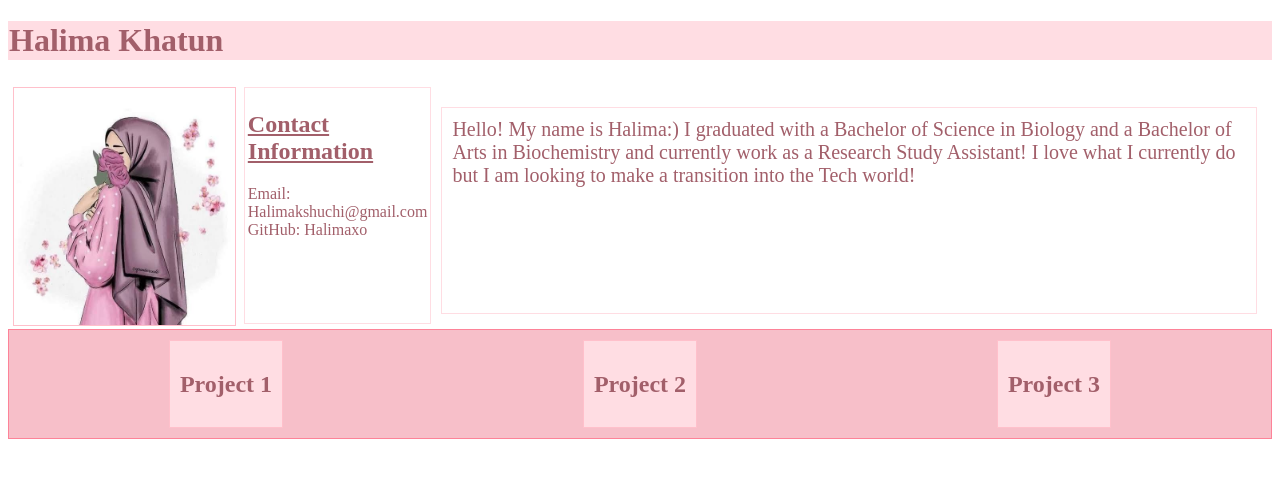
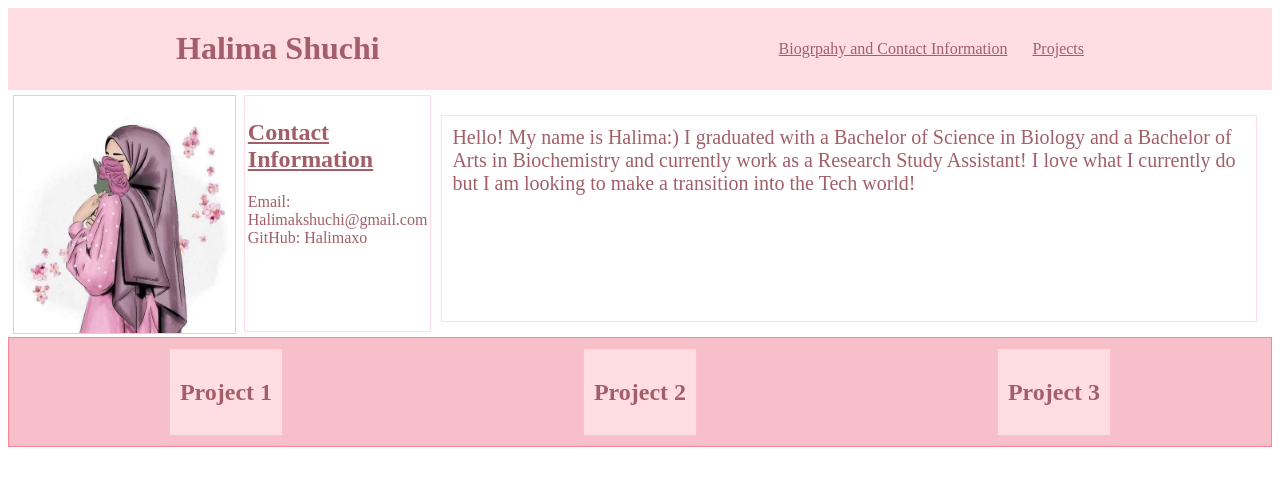
Before and after one commit to Halimaxo/Halima-Khatun-Portfolio-Page-, a plain HTML site: page index.html in a window 1280 px wide. Drawn offline with Linux system fonts and the light colour scheme.

Commit message:
Updating the navigation links

```diff
--- a/assets/css/style.css
+++ b/assets/css/style.css
@@ -1,9 +1,46 @@
-.main-top-header {
+.header {
     border: 1px solid rgb(255, 221, 227);
     background-color: rgb(255, 221, 227);
+    color:rgb(162, 95, 106);
+    display: flex;
+    justify-content: space-around;
+}
+
+.header h1 {
+    display:inline-block ;
+}
+
+.header nav {
+    float:right;
+    font-family:'Gill Sans', 'Gill Sans MT', Calibri, 'Trebuchet MS', sans-serif
+    font-size: 20px;
+    padding-top: 15px;
+    margin-right: 20px;
+}
+
+nav ul{
+    list-style-type: none;
+    display: flex;
+    justify-content: space-between;
+    min-width:300px;
+}
+
+nav a {
     color:rgb(162, 95, 106)
 }
 
+nav a:hover {
+    color:rgb(234, 93, 116)
+}
+.header nav ul li {
+    margin-left: 25px;
+    display: inline-block;
+
+}
+
+.bio {
+    margin-bottom: 10px;
+}
 .about-me {
     display:flex;
     justify-content: space-around;
--- a/index.html
+++ b/index.html
@@ -9,8 +9,24 @@
     </head>
 
     <body>
-        <header>
-            <h1 class="main-top-header">Halima Khatun</h1>
+        <header class="header">
+            <h1 class="name">Halima Shuchi</h1>
+
+            <nav>
+                <ul>
+                    <li>
+                        <a href="#">
+                            Biogrpahy and Contact Information
+                        </a>
+                    </li>
+
+                    <li>
+                        <a href="#">
+                            Projects
+                        </a>
+                    </li>
+                </ul>
+            </nav>
         </header>
     </body>
 
```
